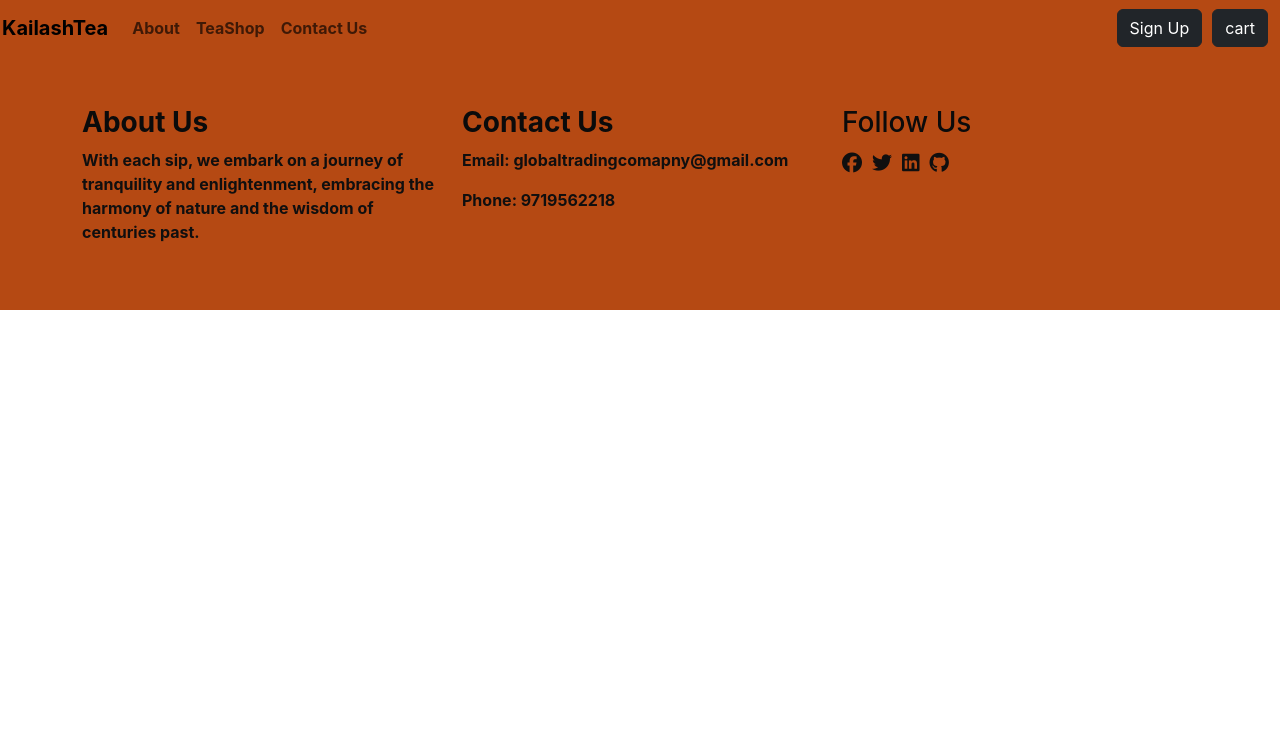
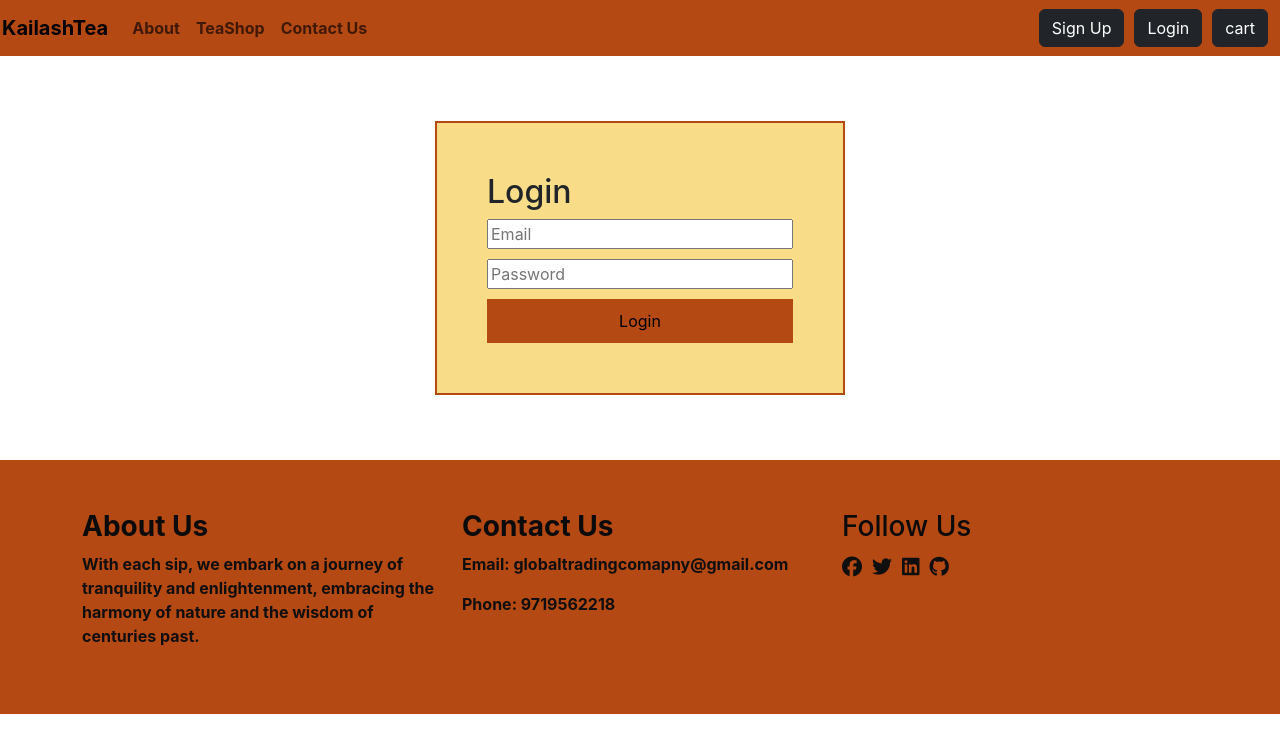
Before and after one commit to Sisti1/teaapp, a React (Create React App) app: page /login in a window 1280 px wide. Shown: the top 752 px of the page. Built offline with nearby package versions, Linux system fonts and the light colour scheme.

Commit message:
login done

```diff
--- a/src/App.js
+++ b/src/App.js
@@ -15,6 +15,7 @@ import Cart from "./pages/cart";
 import teashop from "./pages/teashop";
 import PageStatus from "./pages/PageStatus";
 import Footer from "./pages/footer";
+import Login from "./pages/login";
 
 
 function App() {
@@ -33,8 +34,8 @@ function App() {
         <Route path="/teashop" element={<teaShop/>}/>
         <Route path="/cart"  element={<Cart />} />
         <Route path="/signup" element={<SignUp />}/>
-
-      </Routes>
+        <Route path="/login"  element={<Login />}/>
+        </Routes>
       <Footer />
     </Router>
   );
--- /dev/null
+++ b/src/pages/login.js
@@ -0,0 +1,72 @@
+import React, { useState } from 'react';
+
+const Login = () => {
+  const [formData, setFormData] = useState({
+    email: '',
+    password: '',
+  });
+  const [errors, setErrors] = useState({});
+
+  const handleChange = (e) => {
+    const { name, value } = e.target;
+    setFormData({
+      ...formData,
+      [name]: value,
+    });
+  };
+
+  const handleSubmit = (e) => {
+    e.preventDefault();
+    const errors = {};
+    if (!formData.email) {
+      errors.email = 'Email is required';
+    } else if (!/\S+@\S+\.\S+/.test(formData.email)) {
+      errors.email = 'Email is invalid';
+    }
+    if (!formData.password) {
+      errors.password = 'Password is required';
+    }
+
+    if (Object.keys(errors).length === 0) {
+      // Submit the form
+      console.log('Form submitted:', formData);
+    } else {
+      setErrors(errors);
+    }
+  };
+
+  return (
+    <div style={{ maxWidth: '450px', margin: 'auto', padding: '20px' ,marginTop: '45px'}}>
+    <div style={{ border: '2px solid rgb(181, 73, 19)', backgroundColor: ' #F8DC88', padding: '50px', marginBottom: '45px'}}>
+      <h2>Login</h2>
+      <form onSubmit={handleSubmit}>
+        <div>
+          <input
+            type="email"
+            name="email"
+            placeholder="Email"
+            value={formData.email}
+            onChange={handleChange}
+            style={{ width: '100%', marginBottom: '10px' }}
+          />
+          {errors.email && <p style={{ color: 'red' }}>{errors.email}</p>}
+        </div>
+        <div>
+          <input
+            type="password"
+            name="password"
+            placeholder="Password"
+            value={formData.password}
+            onChange={handleChange}
+            style={{ width: '100%', marginBottom: '10px' }}
+          />
+          {errors.password && <p style={{ color: 'red' }}>{errors.password}</p>}
+        </div>
+        <button type="submit" style={{ width: '100%', padding: '10px', backgroundColor: 'rgb(181, 73, 19)', color: 'black', border: 'none' }}>Login</button>
+      </form>
+    </div>
+    </div>
+  );
+};
+
+export default Login;
--- a/src/pages/navbar.css
+++ b/src/pages/navbar.css
@@ -6,3 +6,7 @@
   .btn-spacing {
     margin-left: 10px;
   }
+
+  .btn-primary-spacing{
+    margin-left: 10px;
+  }
--- a/src/pages/navbar.js
+++ b/src/pages/navbar.js
@@ -41,6 +41,16 @@ const Navbar = () => {
                <Button
                   variant="dark"
                   as={Link}
+                  to="/login"
+                  className="btn-primary-spacing"
+                >
+                  Login
+                </Button>
+               </li>
+               <li className="nav-item">
+               <Button
+                  variant="dark"
+                  as={Link}
                   to="/cart"
                   className=" btn btn-spacing"
                 >
```
